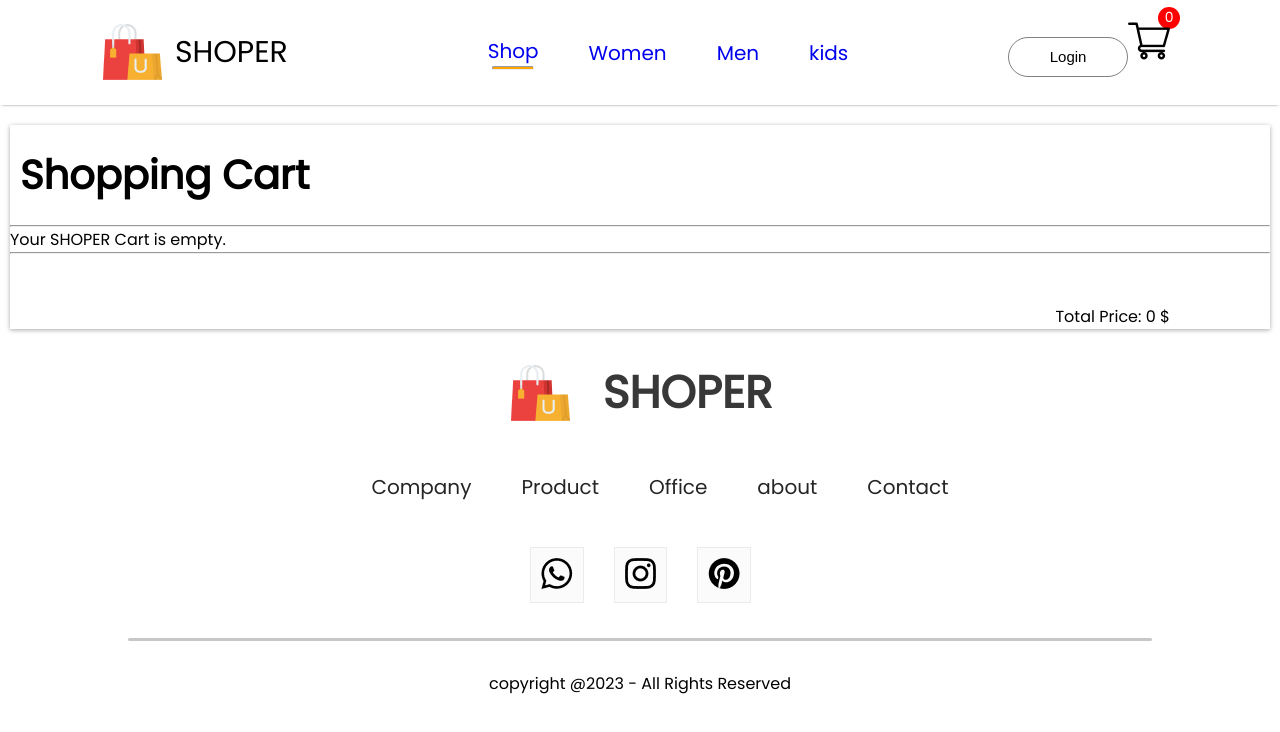
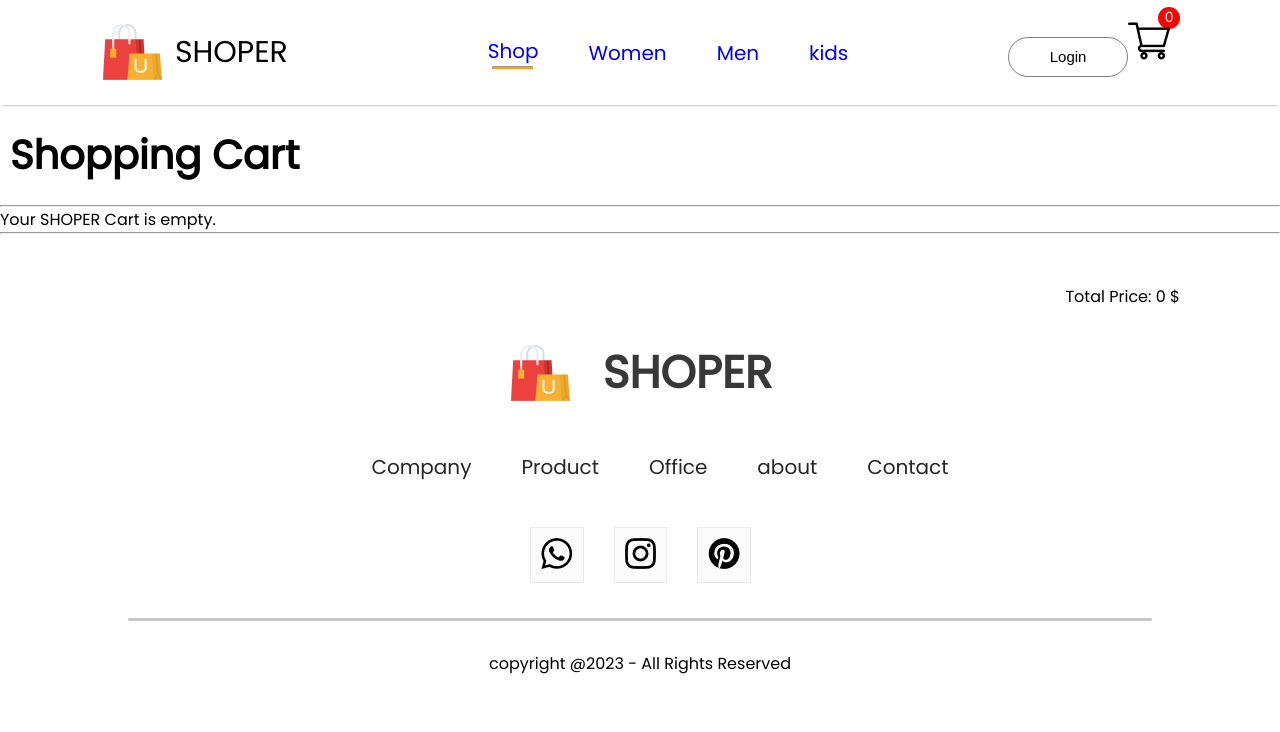
Before and after one commit to m-fadi/E-commerce, a React (Create React App) app: page /cart in a window 1280 px wide. Shown: the top 732 px of the page. Built offline with nearby package versions, Linux system fonts and the light colour scheme.

Commit message:
redesign classes

```diff
--- a/src/components/CartItem/CartItem.css
+++ b/src/components/CartItem/CartItem.css
@@ -1,4 +1,4 @@
-.cart-container{
+.cartItems{
     margin: 20px 10px;
     display:flex;
     gap:50px;
@@ -20,7 +20,7 @@ font-weight: 700;
 
 
 }
-.shopping-cart{
+.cart-items-format{
         box-shadow: 0 1px 6px rgba(0, 0, 0, 0.12), 0 1px 4px rgba(0, 0, 0, 0.24);
 width:100%;
 }
--- a/src/components/CartItem/CartItem.jsx
+++ b/src/components/CartItem/CartItem.jsx
@@ -1,16 +1,21 @@
 import React, { useContext, useEffect, useState } from "react";
 import { ShopContext } from "../../Context/ShopContext";
 import "./CartItem.css";
-import remove_icon from "../assest/images/cart_cross_icon.png";
+//import remove_icon from "../";
 
 function CartItem() {
     let itemsPriceArray = [0];
     const { cartItems, all_products, removeProduct, addToCart } =
         useContext(ShopContext);
-    const [inputValue, setInputValue] = useState(0);
+
     const handleChange = (id, e) => {
         e === 0 ? addToCart(id, 1) : addToCart(id, Number(e.target.value));
     };
+    useEffect(() => {
+        all_products.map((item) => {
+            if (cartItems[item.id] !== 0) handleChange(item.id, 0);
+        });
+    }, []);
 
     let items = all_products.map((item) => {
         if (cartItems[item.id] === 0) return null;
@@ -59,7 +64,7 @@ function CartItem() {
     console.log({ items });
     return (
         <div className="cart-container">
-            <div className="shopping-cart">
+            <div className="productAndPrices">
                 <p className="cart-title"> Shopping Cart </p>
                 <hr />
                 {sum === 0 && (
```
